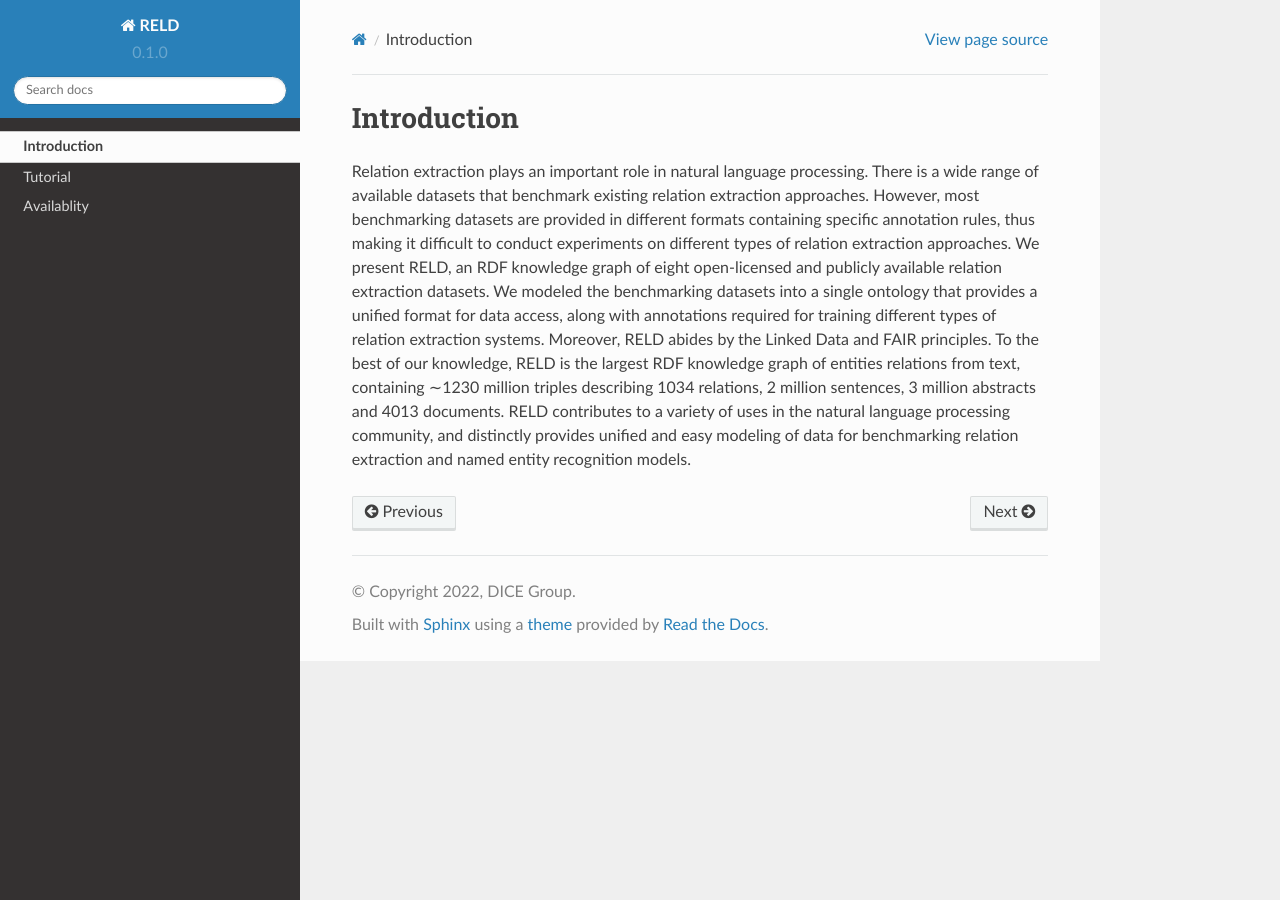
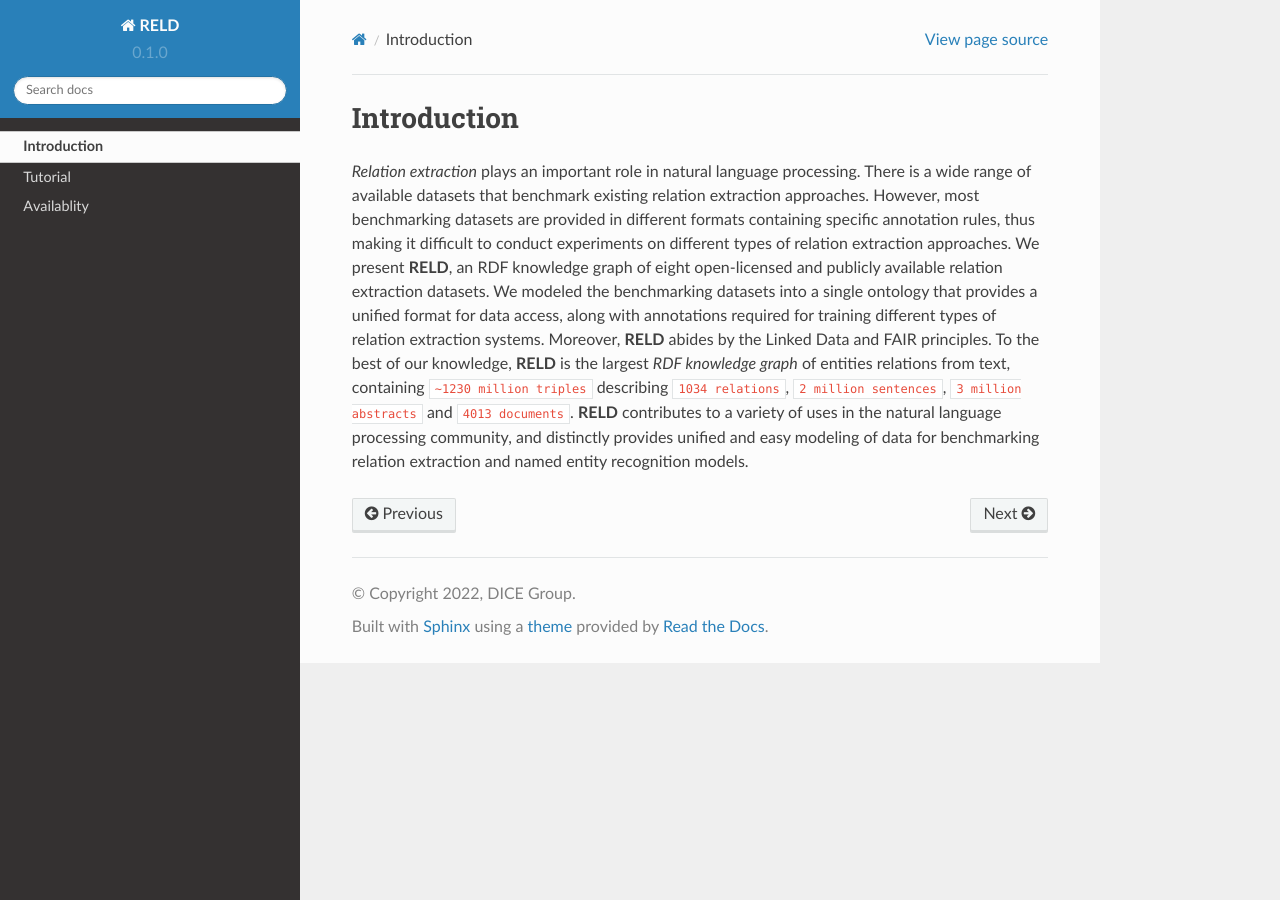
Before and after one commit to manzoorali29/reld_tutorial, a Sphinx documentation site: the page built from docs/source/intro.rst, in a window 1280 px wide. Built offline with Sphinx 7.4.7 and the Read the Docs theme 2.0.0, drawn with Linux system fonts in a browser that asks for light colours.

Commit message:
bold and italic

```diff
--- a/docs/source/intro.rst
+++ b/docs/source/intro.rst
@@ -1,12 +1,12 @@
 Introduction
 ========
 
-Relation extraction plays an important role in natural language processing. There is a wide range of available datasets that benchmark existing
+*Relation extraction* plays an important role in natural language processing. There is a wide range of available datasets that benchmark existing
 relation extraction approaches. However, most benchmarking datasets are provided in different formats containing specific annotation rules,
-thus making it difficult to conduct experiments on different types of relation extraction approaches. We present RELD,
+thus making it difficult to conduct experiments on different types of relation extraction approaches. We present **RELD**,
 an RDF knowledge graph of eight open-licensed and publicly available relation extraction datasets. We modeled the benchmarking datasets into a
 single ontology that provides a unified format for data access, along with annotations required for training different types of
-relation extraction systems. Moreover, RELD abides by the Linked Data and FAIR principles. To the best of our knowledge,
-RELD is the largest RDF knowledge graph of entities relations from text, containing ∼1230 million triples describing 1034 relations,
-2 million sentences, 3 million abstracts and 4013 documents. RELD contributes to a variety of uses in the natural language processing community,
+relation extraction systems. Moreover, **RELD** abides by the Linked Data and FAIR principles. To the best of our knowledge,
+**RELD** is the largest *RDF knowledge graph* of entities relations from text, containing ``∼1230 million triples`` describing ``1034 relations``,
+``2 million sentences``, ``3 million abstracts`` and ``4013 documents``. **RELD** contributes to a variety of uses in the natural language processing community,
 and distinctly provides unified and easy modeling of data for benchmarking relation extraction and named entity recognition models.
```
